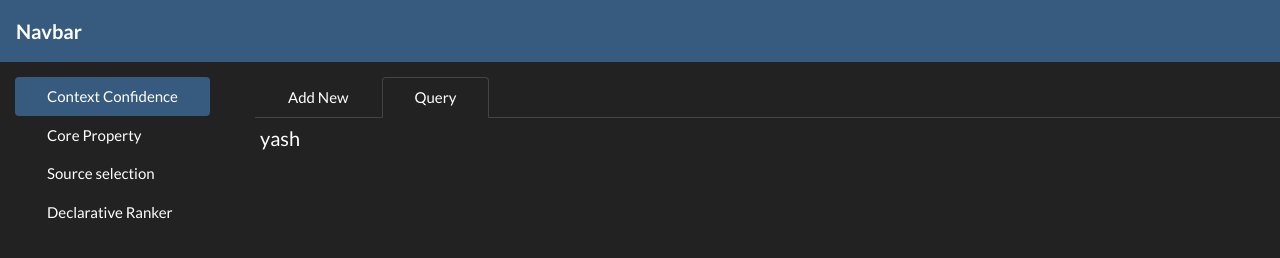
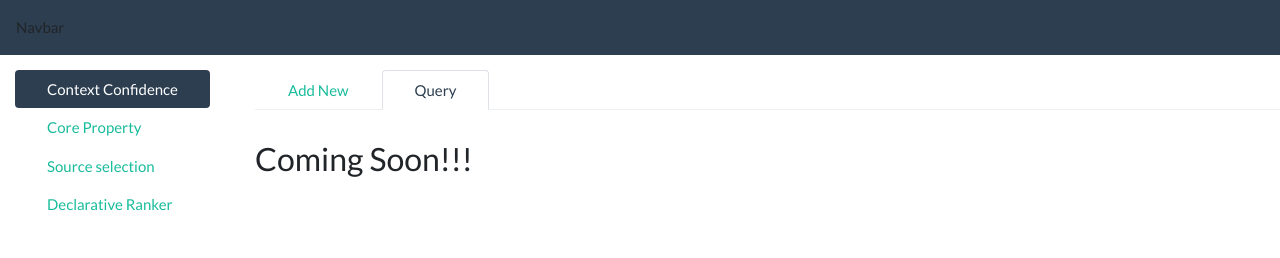
Before and after one commit to vasayashwanth/RankingSelfServe, a React app: page / in a window 1280 px wide. Both pictures are taken after a click on the tab "Query". Built offline with nearby package versions, Linux system fonts and the light colour scheme.

Commit message:
Light mode

```diff
--- a/public/index.html
+++ b/public/index.html
@@ -35,12 +35,12 @@
       crossorigin="anonymous"
     />
 
-    <link
+    <!-- <link
       rel="stylesheet"
       href="https://stackpath.bootstrapcdn.com/bootswatch/4.5.2/darkly/bootstrap.min.css"
       integrity="sha384-nNK9n28pDUDDgIiIqZ/MiyO3F4/9vsMtReZK39klb/MtkZI3/LtjSjlmyVPS3KdN"
       crossorigin="anonymous"
-    />
+    /> -->
     <!--
       Notice the use of %PUBLIC_URL% in the tags above.
       It will be replaced with the URL of the `public` folder during the build.
--- a/src/ContextConfidence/ContextConfidence.js
+++ b/src/ContextConfidence/ContextConfidence.js
@@ -9,7 +9,8 @@ export default function ContextConfidence() {
         <AddNew />
       </Tab>
       <Tab eventKey="2" className="headings" title="Query">
-        <label>yash</label>
+        <br />
+        <h3>Coming Soon!!!</h3>
       </Tab>
     </Tabs>
   );
--- a/src/index.js
+++ b/src/index.js
@@ -7,7 +7,7 @@ const rootElement = document.getElementById("root");
 ReactDOM.render(
   <React.StrictMode>
     <nav className="navbar navbar-dark bg-primary">
-      <span className="headings">Navbar</span>
+      <span className>Navbar</span>
     </nav>
     <VerticalTabs />
   </React.StrictMode>,
```
